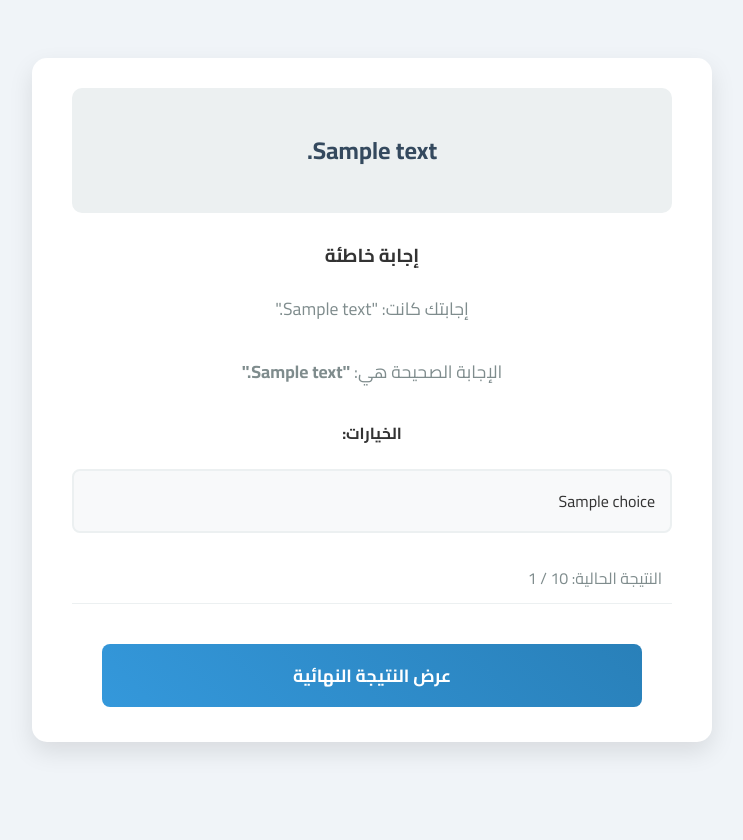
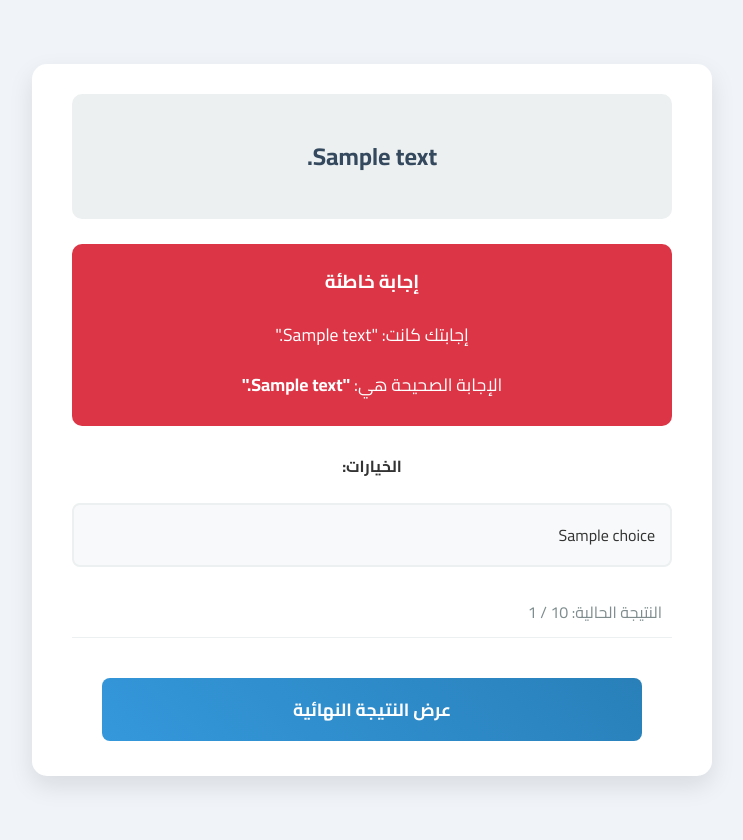
Before and after one commit to hammzzaa24/Game, a Flask app: template templates/result.html in a window 1280 px wide. Shown: the whole page, without its empty margins (268-1011 px from the left). Before the commit the page ends 752 px from the top, so only its background shows below. Run offline with Flask 3, Linux system fonts and the light colour scheme; the template is opened without the code that fills it: most values are stand-ins (such as "Sample title", 1, 10 or a date in 2020).

Commit message:
Update style.css

```diff
--- a/static/style.css
+++ b/static/style.css
@@ -9,6 +9,7 @@ body {
     align-items: center;
     min-height: 100vh;
     direction: rtl;
+    padding: 20px 0;
 }
 
 /* Main Container */
@@ -22,21 +23,10 @@ body {
     max-width: 600px;
 }
 
-h1 {
-    color: #2c3e50;
-    margin-bottom: 10px;
-}
-
-h2 {
-    color: #34495e;
-    margin-bottom: 20px;
-}
-
-p {
-    font-size: 1.1rem;
-    color: #7f8c8d;
-    margin-bottom: 30px;
-}
+h1 { color: #2c3e50; margin-bottom: 10px; }
+h2 { color: #34495e; margin-bottom: 20px; }
+h3 { margin-top: 0; }
+p { font-size: 1.1rem; color: #7f8c8d; margin-bottom: 30px; }
 
 /* Buttons */
 .btn {
@@ -106,28 +96,41 @@ p {
     text-align: right;
 }
 
-.choice-label:hover {
-    background-color: #e9ecef;
+.choice-label:hover { background-color: #e9ecef; }
+.choice-label input[type="radio"] { display: none; }
+.choice-label input[type="radio"]:checked + span { font-weight: 700; color: #3498db; }
+.choice-label input[type="radio"]:checked + span::before { content: '✔ '; }
+.back-link { display: inline-block; margin-top: 20px; color: #7f8c8d; text-decoration: none; }
+
+/* Answer Result Page Specifics */
+.feedback-box {
+    padding: 20px;
+    border-radius: 10px;
+    margin-bottom: 25px;
+    color: #fff;
+}
+.feedback-box p { color: #fff; margin-bottom: 5px; }
+.feedback-correct { background-color: #28a745; }
+.feedback-incorrect { background-color: #dc3545; }
+
+.choices-result { margin-top: 20px; }
+.choices-result .choice-label {
+    cursor: default;
+    margin-bottom: 10px;
+}
+.choices-result .choice-correct {
+    background-color: #d4edda;
+    border-color: #c3e6cb;
+    color: #155724;
+    font-weight: bold;
+}
+.choices-result .choice-incorrect {
+    background-color: #f8d7da;
+    border-color: #f5c6cb;
+    color: #721c24;
+    text-decoration: line-through;
 }
 
-.choice-label input[type="radio"] {
-    display: none;
-}
-
-.choice-label input[type="radio"]:checked + span {
-    font-weight: 700;
-    color: #3498db;
-}
-.choice-label input[type="radio"]:checked + span::before {
-    content: '✔ ';
-}
-
-.back-link {
-    display: inline-block;
-    margin-top: 20px;
-    color: #7f8c8d;
-    text-decoration: none;
-}
 
 /* Result Page */
 .result-box {
```
